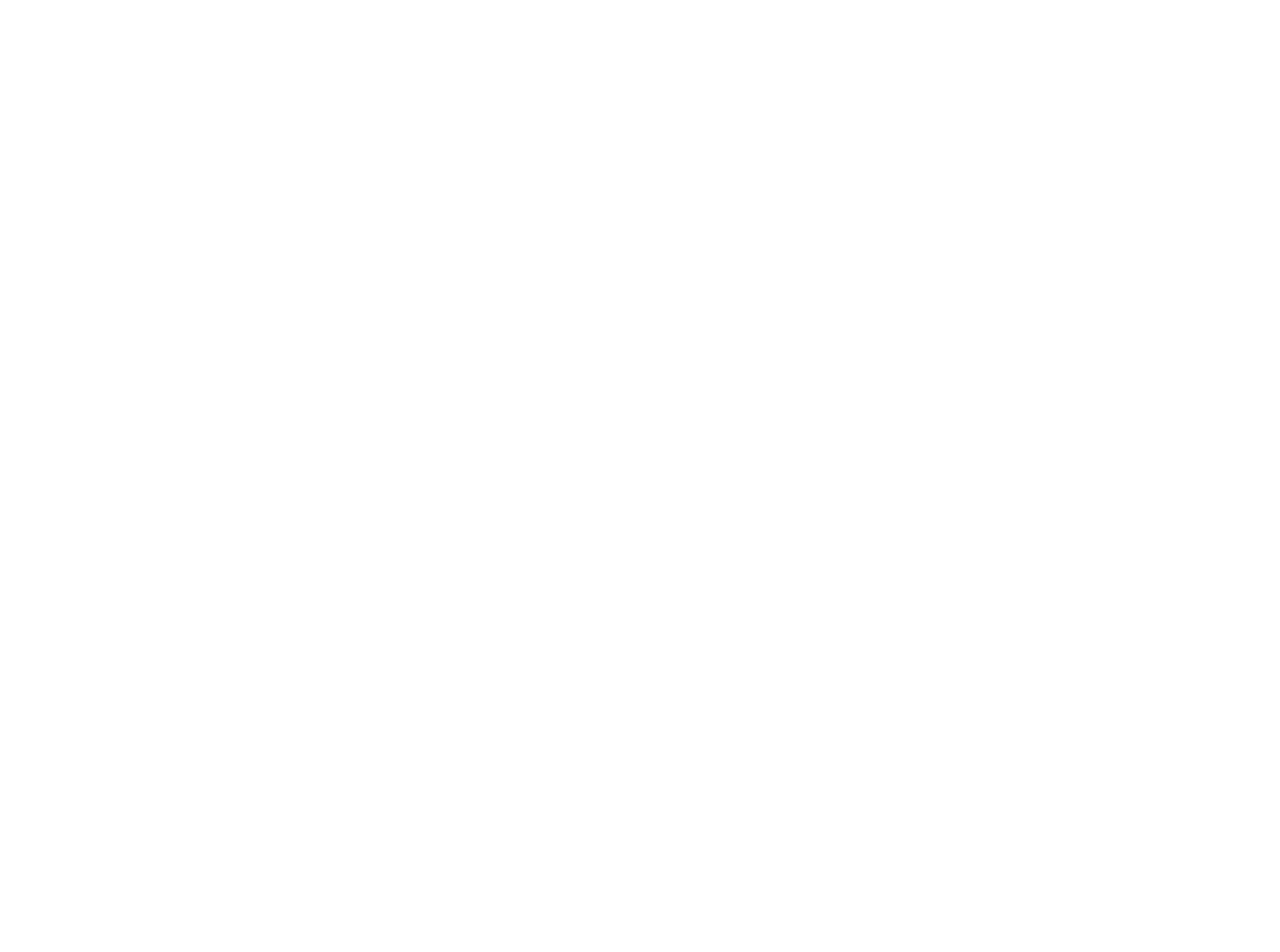
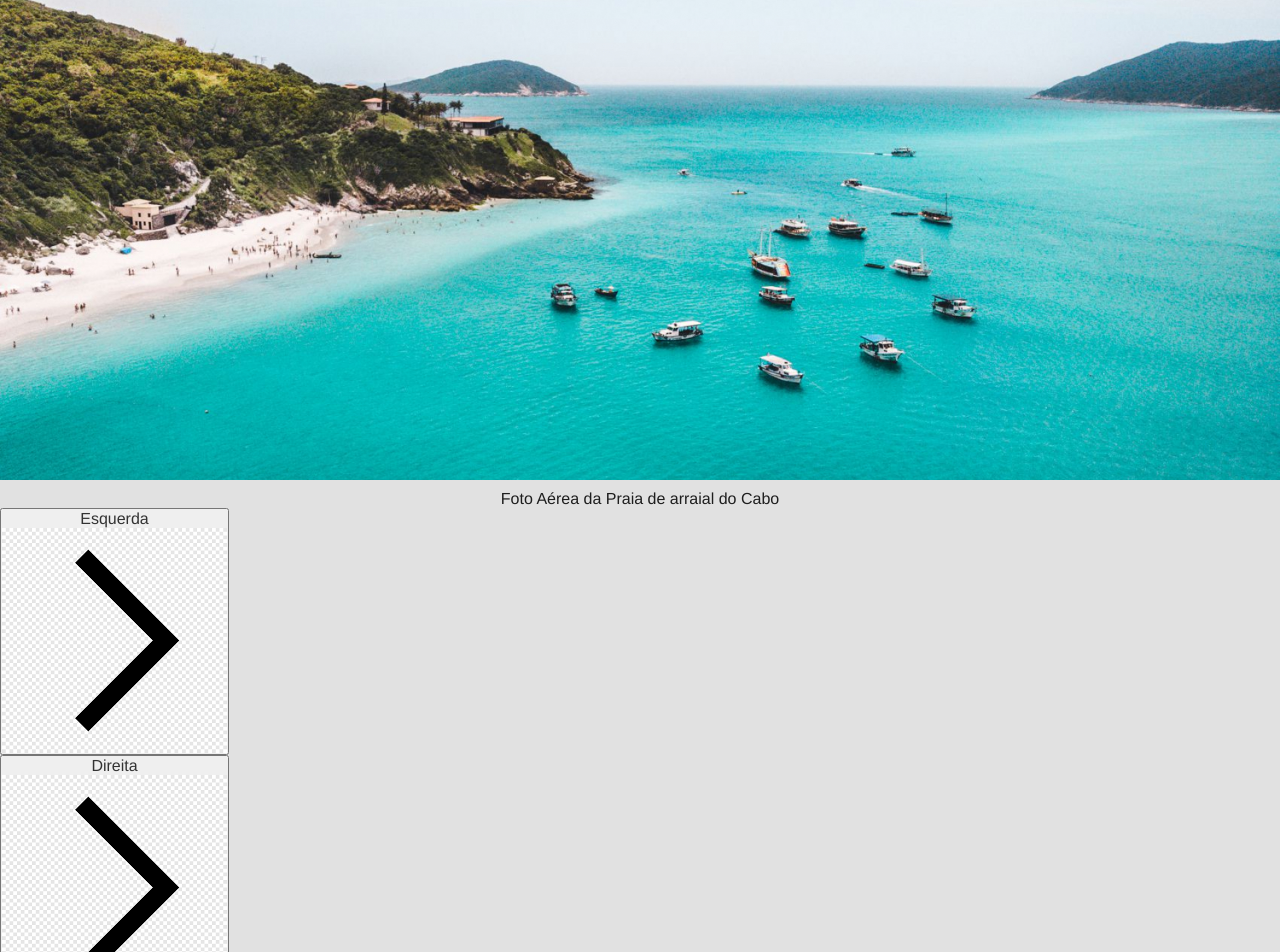
Before and after one commit to MahAzevedo/praia, a React (Vite) app: page / in a window 1280 px wide. Shown: the top 952 px of the page. Built offline with nearby package versions, Linux system fonts and the light colour scheme.

Commit message:
modified:   src/Components/Carousel/Carousel.jsx

```diff
--- a/src/App.jsx
+++ b/src/App.jsx
@@ -5,7 +5,8 @@ import { BrowserRouter, Route, Routes } from 'react-router-dom';
 import Header from './Components/Header/Header';
 import Footer from './Components/Footer/Footer';
 import Home from './Components/Home/Home';
-import CustomCarousel from './Components/CustomCarousel/CustomCarousel';
+// import CustomCarousel from './Components/CustomCarousel/CustomCarousel';
+import Carousel from './Components/Carousel/Carousel';
 
 // import Banner from './Components/Banner';
 
@@ -33,7 +34,7 @@ const App = () => {
       <BrowserRouter>
       {/* <Slider /> */}
       {/* <Banner /> */}
-      {/* <Carousel /> */}
+      <Carousel />
         {/* <Header /> */}
         {/* <TesteCarousel /> */}
         {/* <BootstrapCarousel /> */}
--- a/src/Components/Carousel/Carousel.jsx
+++ b/src/Components/Carousel/Carousel.jsx
@@ -1,12 +1,62 @@
 import React from 'react';
 import styles from './Carousel.module.css';
+// import praiaCapa from '/src/Assets/praiaCapa.jpg?react'; funciona assim também :)
+import praiaCapa from '/src/Assets/praiaCapa.jpg';
+// e funciona assim também :)
+import chevron from '/src/Assets/chevron.png';
+
 
 const Carousel = () => {
   return (
-    <div className={styles.carousel}>
-      Carousel aqui
+    <div className={styles.container}>
+      <div className={styles.carousel}>
+        <img src={praiaCapa} alt="Praia de Arraial do Cabo" />
+      </div>
+      <span className={styles.spanInfo}>
+        Foto Aérea da Praia de arraial do Cabo
+      </span>
+      <div className={styles.buttons}>
+        <button className={styles.buttonLeft}>
+          Esquerda
+          <img src={chevron} alt="Chevron esquerda" />
+        </button>
+        <button className={styles.buttonRight}>
+          Direita
+          <img src={chevron} alt="Chevron direita" />
+        </button>
+      </div>
     </div>
   );
 };
 
+{/*
+
+
+
+<div className={styles.container}>
+       <div className={styles.carousel}>
+          <div className={styles.item}> <p> item</p>
+            <div className={styles.image}>
+              <img src={praiaCapa} alt="Praia de Arraial do Cabo" />
+              <div className={styles.info}>
+                <span className={styles.spanInfo}>
+                  Foto Aérea da Praia de arraial do Cabo
+                </span>
+                  <div className={styles.buttons}>
+                    <button className={styles.buttonLeft}>
+                      Esquerda
+                      <img src={chevron} alt="Chevron esquerda" />
+                    </button>
+                    <button className={styles.buttonRight}>
+                      Direita
+                      <img src={chevron} alt="Chevron direita" />
+                    </button>
+                  </div>
+              </div>
+            </div>
+          </div>
+       </div>
+    </div>
+*/}
+
 export default Carousel;
--- a/src/Components/Carousel/Carousel.module.css
+++ b/src/Components/Carousel/Carousel.module.css
@@ -1,3 +1,45 @@
+* {
+    margin: 0;
+    padding: 0;
+    box-sizing: border-box;
+}
+
+body {
+    width: 100%;
+    min-width: 100vh;
+    background-color: #e1e1e1;
+    color: #1e1e1e;
+}
+
 .container {}
-.carousel {}
-.item {}
+
+.carousel {
+    display: flex;
+    overflow-x: auto;
+    scroll-behavior: smooth;
+}
+
+.image {
+    width: 100%;
+    height: 100%;
+    object-fit: cover;
+}
+
+.spanInfo {
+    display: flex;
+    align-items: center;
+    justify-content: center;
+    z-index: 100;
+    padding-top: 10px;
+}
+.buttons {
+    /* background-color: white;
+    margin: 10px;
+    padding: 10px;
+    width: 280px; */
+}
+.buttonLeft {}
+.buttonRight {}
+
+.buttonImgLeft {}
+.buttonImgRight {}
--- a/src/Components/CustomCarousel/CustomCarousel.module.css
+++ b/src/Components/CustomCarousel/CustomCarousel.module.css
@@ -55,7 +55,7 @@ button {
 }
 
 
-/* .carousel-container {
+ .carousel-container {
     position: relative;
     width: 600px;
     margin: 0 auto;
@@ -93,4 +93,4 @@ button {
 
   .carousel-buttons button:hover {
     background-color: #0056b3;
-  } */
+  }
```
Also changed, not shown: src/assets/chevron.png (added).
